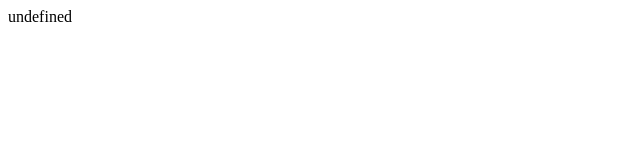
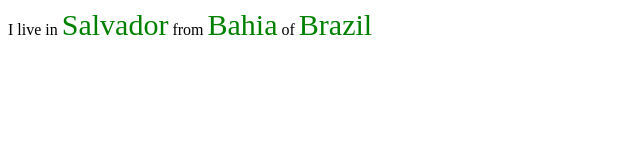
Before and after one commit to colares/es6-experiments, a plain HTML site: page 10.tagged-template-literal.html in a window 1280 px wide. Shown: the whole page, without its empty margins (0-640 px from the left). Drawn offline with Linux system fonts and the light colour scheme.

Commit message:
Use reduce with tagged template literal

```diff
--- a/10.tagged-template-literal.html
+++ b/10.tagged-template-literal.html
@@ -20,12 +20,24 @@
 
     // (1) The first argument of a tag function contains an array of string values (literals).
     // (2) The remaining arguments are related to the expressions.
-    function green (strings, city, state, country) {
+    // can be called separately: city, state, country
+    // or using the rest paramters sintax: ...values (array)
+    function green (strings, ...values) {
         // When the debugger is invoked, execution is paused at the debugger statement. It is like a breakpoint in the script source.
-        debugger
+        return strings.reduce((accumulator, current, i) => {
+            return `
+                ${accumulator}
+                <span class="green">${values[i-1]}</span>
+                ${current}
+            `
+            // where
+            // ${accumulator} --> initial literal
+            // $values --> the literal template variables
+            // ${current} --> the remaining part of the template literal
+        })
     }
 
-    const quote = green`I live ${city} from ${state} of ${country}`
+    const quote = green`I live in ${city} from ${state} of ${country}`
 
     document.body.innerHTML = quote
 </script>
```
